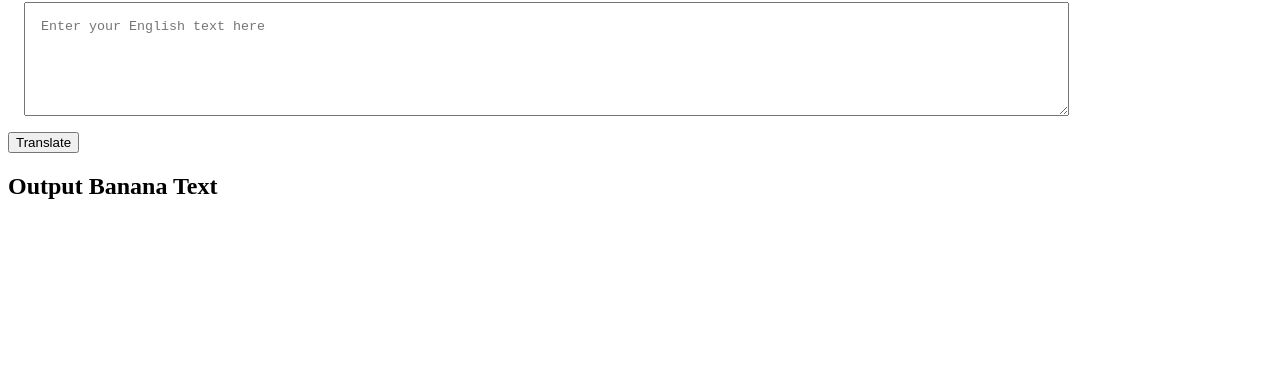
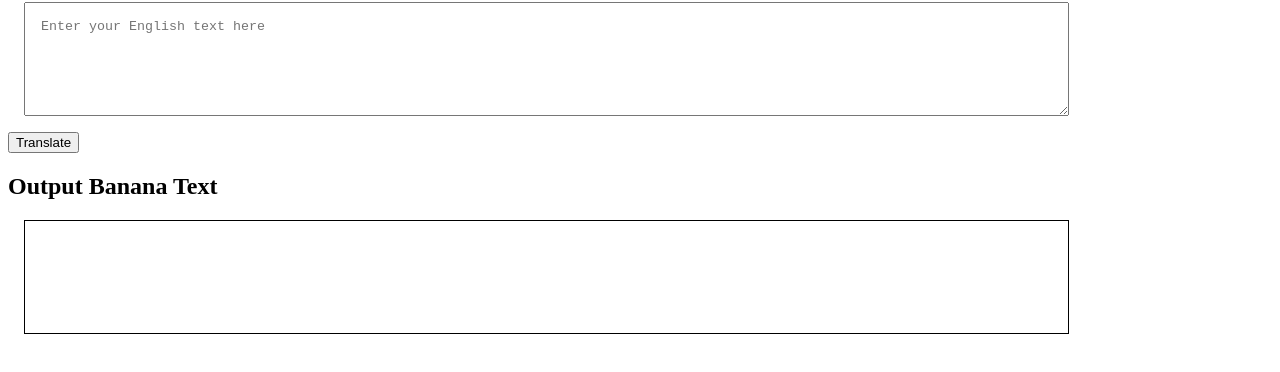
Before and after one commit to carrisunrio/talk-banana, a plain HTML site: page index.html in a window 1280 px wide. Shown: the part 78-450 px from the top of the page. Drawn offline with Linux system fonts and the light colour scheme.

Commit message:
htmk basic code done

```diff
--- a/index.html
+++ b/index.html
@@ -13,7 +13,7 @@
             padding: 1rem;
         }
         #output{
-            border:1px;
+            border:1px solid black;
             height: 10vh;
             width: 80%;
             margin: 1rem;
```
